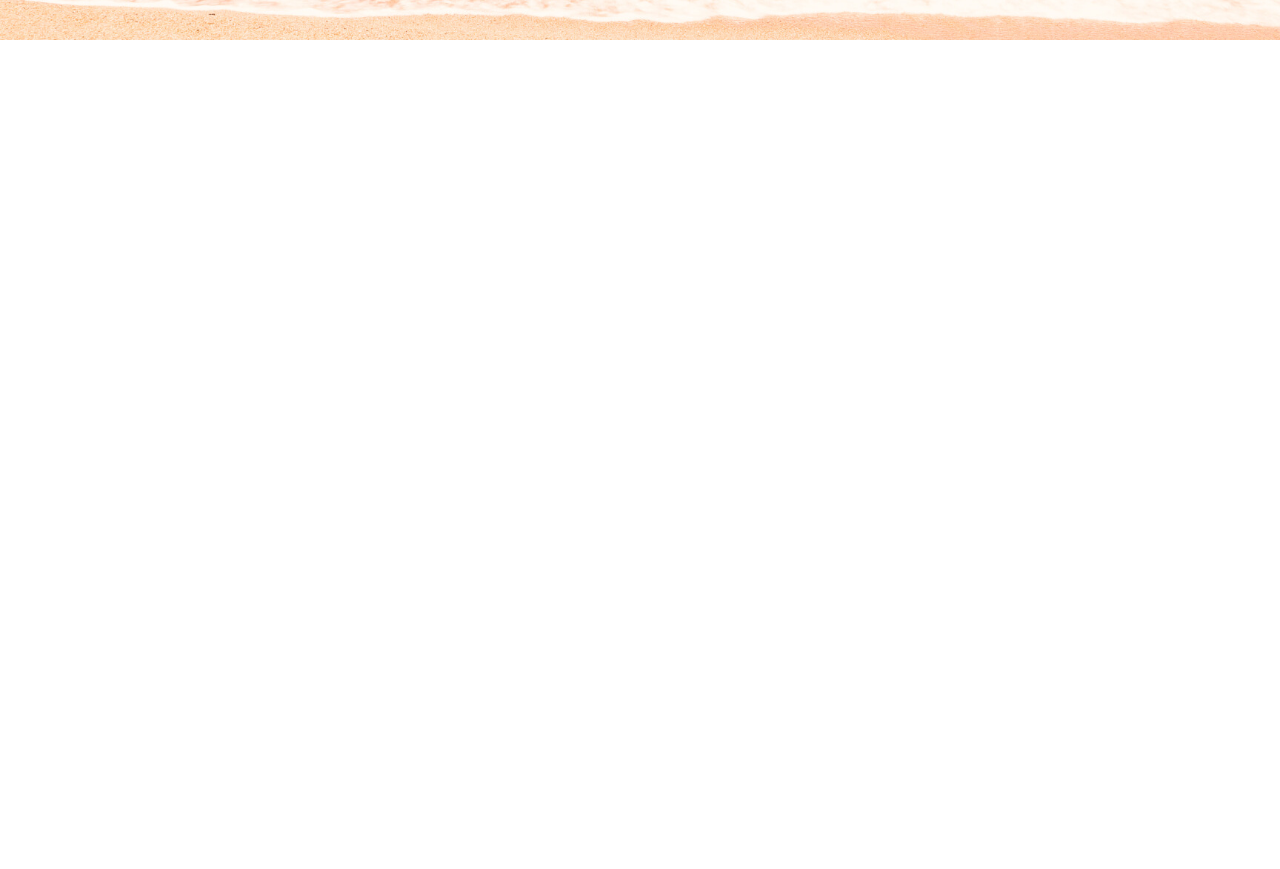
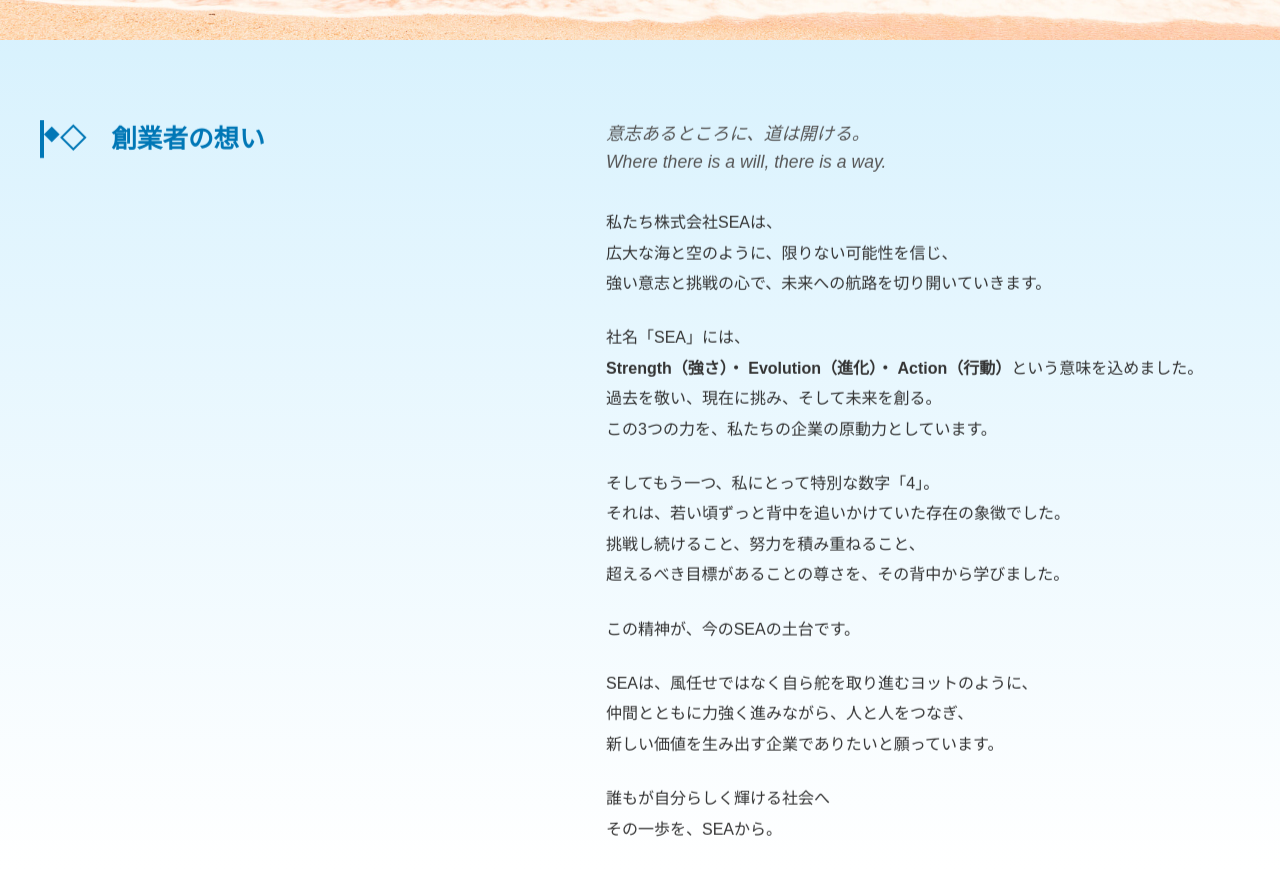
Before and after one commit to sea-four/-SEA-Corporate-Site, a Next.js app: page / in a window 1280 px wide. Shown: the part 760-1629 px from the top of the page. Before the commit the page ends 800 px from the top, so only its background shows below. Built offline with nearby package versions, Linux system fonts and the light colour scheme.

Commit message:
#14 創業者の思い

```diff
--- a/src/app/page.tsx
+++ b/src/app/page.tsx
@@ -10,6 +10,7 @@ export default function Home() {
         companyName={SEA_COMMON.COMPANY_NAME}
         backgroundImageUrl={IMAGE_PASH.HOME.HERO}
       />
+      <FounderMessage />
     </main>
   );
 }
--- /dev/null
+++ b/src/components/FounderMessage/FounderMessage.module.css
@@ -0,0 +1,77 @@
+.founderMessage {
+  margin-top: 10vh;
+  opacity: 0;
+  transform: translateY(50px);
+  transition: opacity 0.8s ease-out, transform 0.8s ease-out;
+  will-change: opacity, transform;
+}
+
+.visible {
+  opacity: 1;
+  transform: translateY(0);
+}
+
+.inner {
+  max-width: 1200px;
+  margin: 0 auto;
+  display: flex;
+  gap: 28%;
+  align-items: flex-start;
+}
+
+.left {
+  flex: 0 0 230px;
+}
+
+.right {
+  flex: 1;
+}
+
+.title {
+  font-size: 1.6rem;
+  font-weight: bold;
+  color: #0077b6; /* オーシャンブルー */
+  position: relative;
+  padding-left: 16px;
+  border-left: 4px solid #0077b6;
+}
+
+.title::before {
+  content: "◆";
+  color: #0077b6;
+  position: absolute;
+  left: 0;
+  top: 0;
+  font-size: 1.2rem;
+}
+
+.subtitle {
+  font-size: 1.1rem;
+  margin-bottom: 32px;
+  color: #555;
+  font-style: italic;
+  line-height: 1.6;
+}
+
+.text p {
+  margin-bottom: 24px;
+  line-height: 1.9;
+  font-size: 1rem;
+  color: #333;
+}
+
+/* レスポンシブ対応 */
+@media (max-width: 768px) {
+  .inner {
+    flex-direction: column;
+  }
+
+  .left {
+    flex: none;
+    margin-bottom: 16px;
+  }
+
+  .title {
+    font-size: 1.3rem;
+  }
+}
--- /dev/null
+++ b/src/components/FounderMessage/FounderMessage.tsx
@@ -0,0 +1,91 @@
+"use client";
+
+import { useEffect, useRef, useState } from "react";
+import styles from "./FounderMessage.module.css";
+
+export default function FounderMessage() {
+  const ref = useRef<HTMLDivElement>(null);
+  const [isVisible, setIsVisible] = useState(false);
+
+  useEffect(() => {
+    const observer = new IntersectionObserver(
+      ([entry]) => {
+        if (entry.isIntersecting) {
+          setIsVisible(true);
+          observer.disconnect();
+        }
+      },
+      { threshold: 0.4 }
+    );
+
+    if (ref.current) {
+      observer.observe(ref.current);
+    }
+
+    return () => observer.disconnect();
+  }, []);
+
+  return (
+    <section
+      ref={ref}
+      className={`${styles.founderMessage} ${isVisible ? styles.visible : ""}`}
+    >
+      <div className={styles.inner}>
+        <div className={styles.left}>
+          <h2 className={styles.title}>◇　創業者の想い</h2>
+        </div>
+        <div className={styles.right}>
+          <p className={styles.subtitle}>
+            意志あるところに、道は開ける。
+            <br />
+            Where there is a will, there is a way.
+          </p>
+
+          <div className={styles.text}>
+            <p>
+              私たち株式会社SEAは、
+              <br />
+              広大な海と空のように、限りない可能性を信じ、
+              <br />
+              強い意志と挑戦の心で、未来への航路を切り開いていきます。
+            </p>
+            <p>
+              社名「SEA」には、
+              <br />
+              <strong>
+                Strength（強さ）・ Evolution（進化）・ Action（行動）
+              </strong>
+              という意味を込めました。
+              <br />
+              過去を敬い、現在に挑み、そして未来を創る。
+              <br />
+              この3つの力を、私たちの企業の原動力としています。
+            </p>
+            <p>
+              そしてもう一つ、私にとって特別な数字「4」。
+              <br />
+              それは、若い頃ずっと背中を追いかけていた存在の象徴でした。
+              <br />
+              挑戦し続けること、努力を積み重ねること、
+              <br />
+              超えるべき目標があることの尊さを、その背中から学びました。
+            </p>
+            <p>この精神が、今のSEAの土台です。</p>
+            <p>
+              SEAは、風任せではなく自ら舵を取り進むヨットのように、
+              <br />
+              仲間とともに力強く進みながら、人と人をつなぎ、
+              <br />
+              新しい価値を生み出す企業でありたいと願っています。
+            </p>
+            <p>
+              誰もが自分らしく輝ける社会へ
+              <br />
+              その一歩を、SEAから。
+            </p>
+          </div>
+        </div>
+      </div>
+    </section>
+  );
+}
```
